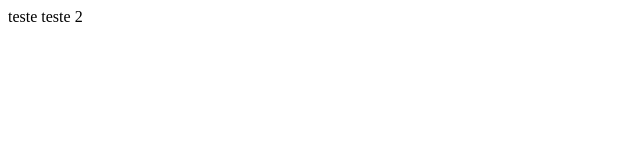
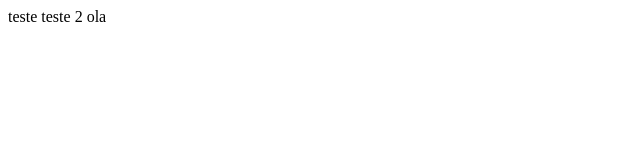
Before and after one commit to hriether/sample-project, a plain HTML site: page index.html in a window 1280 px wide. Shown: the full height of the page, 0-640 px from the left. Drawn offline with Linux system fonts and the light colour scheme.

Commit message:
Commit pelo github web

```diff
--- a/index.html
+++ b/index.html
@@ -1,2 +1,5 @@
 teste
 teste 2
+<html>
+    ola
+</html>
```
